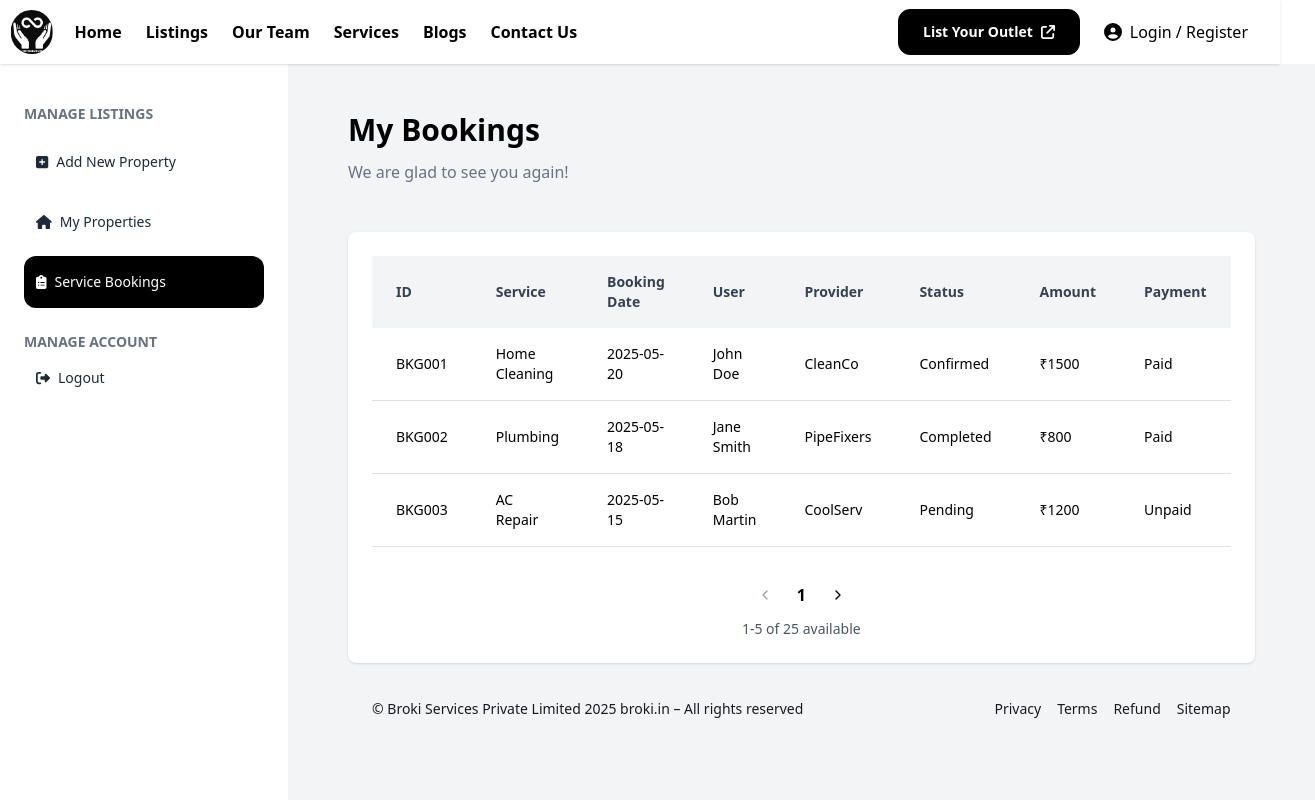
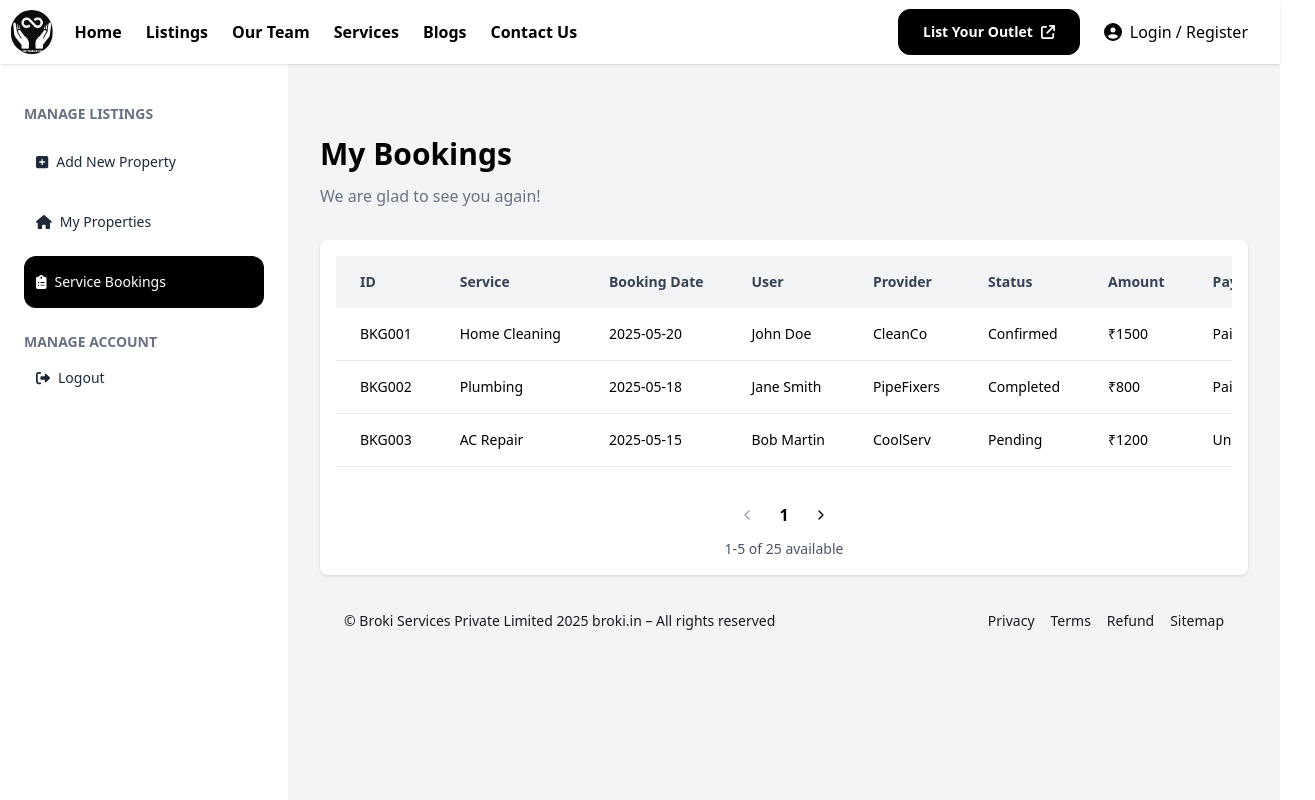
Before and after one commit to javedjd13/Broki-clone-ui, a React (Vite) app: page /bookings in a window 1280 px wide. Shown: the top 800 px of the page, 1315 px wide, since content can reach past the window. Built offline with nearby package versions, Linux system fonts and the light colour scheme.

Commit message:
dashboard update

```diff
--- a/src/components/ServicesPage/ServicesOverview.jsx
+++ b/src/components/ServicesPage/ServicesOverview.jsx
@@ -70,7 +70,7 @@ const ServiceOverview = ({ serviceData }) => {
               <div
                 key={index}
                 className={`border rounded-xl p-4 transition-all duration-300  ${
-                  isOpen ? "bg-[#26c4a0] border-[#26c4a0]" : "bg-white"
+                  isOpen ? "bg-[#e6f9f4] border-[#26c4a0]" : "bg-white"
                 }`}
               >
                 <button
--- a/src/components/ServicesPage/ServicesSidebar.jsx
+++ b/src/components/ServicesPage/ServicesSidebar.jsx
@@ -35,7 +35,7 @@ const ServiceAddOnSidebar = ({
               onClick={() => toggleAddOn(addon)}
               className={`px-4 py-1 rounded-lg text-white cursor-pointer ${
                 isSelected
-                  ? "bg-red-500 hover:bg-red-600"
+                  ? "bg-[#ff6b6b]"
                   : "bg-[#26c4a0] hover:bg-[#1aa68c] transition-colors duration-200"
               }`}
             >
--- a/src/pages/Services.jsx
+++ b/src/pages/Services.jsx
@@ -114,7 +114,7 @@ const Services = () => {
         {paginatedCards.map((card) => (
           <div
             key={card.serviceId}
-            className={`bg-white shadow-md rounded-xl overflow-hidden ${
+            className={`bg-white shadow-md rounded-xl overflow-hidden cursor-pointer hover:shadow-lg transition-shadow duration-300 ${
               view === "list" ? "flex" : "flex flex-col"
             }`}
           >
--- a/src/pages/dashboard/MyBookings.jsx
+++ b/src/pages/dashboard/MyBookings.jsx
@@ -15,19 +15,21 @@ export default function MyBookings() {
   const pageSize = 5;
   const totalPages = Math.ceil(totalItems / pageSize);
   const [currentPage, setCurrentPage] = useState(1);
+
   return (
-    <div className="flex">
-      <div className="">
+    <div className="flex w-full">
       <Sidebar onLogout={handleLogout} />
-      </div>
-      <div className="flex-1 px-4 md:px-15 bg-gray-100 min-h-screen">
-        <div className="py-12">
-          <h1 className="text-3xl font-bold mb-3">My Bookings</h1>
+
+      <div className="flex-1 px-4 md:px-8 bg-gray-100 min-h-screen overflow-x-hidden">
+        <div className="py-8">
+          <h1 className="text-3xl font-bold mb-3 mt-10">My Bookings</h1>
           <p className="text-gray-500">We are glad to see you again!</p>
         </div>
-        <div className="bg-white rounded-lg shadow p-6">
+
+        <div className="bg-white rounded-lg shadow p-4">
           <div className="overflow-x-auto">
-            <table className="min-w-full table-auto text-sm">
+            <div className="min-w-[900px]">
+              <table className="w-full text-sm">
                 <thead className="bg-gray-100 text-gray-700 font-semibold">
                   <tr>
                     {[
@@ -40,7 +42,10 @@ export default function MyBookings() {
                       "Amount",
                       "Payment",
                     ].map((col) => (
-                    <th key={col} className="text-left px-6 py-4">
+                      <th
+                        key={col}
+                        className="text-left px-6 py-4 whitespace-nowrap"
+                      >
                         {col}
                       </th>
                     ))}
@@ -49,27 +54,48 @@ export default function MyBookings() {
                 <tbody>
                   {bookings.length === 0 ? (
                     <tr>
-                    <td colSpan="8" className="text-left text-gray-600 py-8">
-                      You have no booking with us yet.
+                      <td
+                        colSpan="8"
+                        className="text-center text-gray-600 py-8"
+                      >
+                        You have no bookings yet.
                       </td>
                     </tr>
                   ) : (
                     bookings.map((booking, idx) => (
-                    <tr key={idx} className="border-b border-[#dee2e6]">
-                      <td className="px-6 py-4">{booking.id}</td>
-                      <td className="px-6 py-4">{booking.service}</td>
-                      <td className="px-6 py-4">{booking.date}</td>
-                      <td className="px-6 py-4">{booking.user}</td>
-                      <td className="px-6 py-4">{booking.provider}</td>
-                      <td className="px-6 py-4">{booking.status}</td>
-                      <td className="px-6 py-4">{booking.amount}</td>
-                      <td className="px-6 py-4">{booking.payment}</td>
+                      <tr key={idx} className="border-b border-gray-200">
+                        <td className="px-6 py-4 whitespace-nowrap">
+                          {booking.id}
+                        </td>
+                        <td className="px-6 py-4 whitespace-nowrap">
+                          {booking.service}
+                        </td>
+                        <td className="px-6 py-4 whitespace-nowrap">
+                          {booking.date}
+                        </td>
+                        <td className="px-6 py-4 whitespace-nowrap">
+                          {booking.user}
+                        </td>
+                        <td className="px-6 py-4 whitespace-nowrap">
+                          {booking.provider}
+                        </td>
+                        <td className="px-6 py-4 whitespace-nowrap">
+                          {booking.status}
+                        </td>
+                        <td className="px-6 py-4 whitespace-nowrap">
+                          {booking.amount}
+                        </td>
+                        <td className="px-6 py-4 whitespace-nowrap">
+                          {booking.payment}
+                        </td>
                       </tr>
                     ))
                   )}
                 </tbody>
               </table>
             </div>
+          </div>
+
           <Pagination
             currentPage={currentPage}
             totalPages={totalPages}
@@ -78,6 +104,7 @@ export default function MyBookings() {
             onPageChange={setCurrentPage}
           />
         </div>
+
         <ServicesFooter />
       </div>
     </div>
--- a/src/pages/dashboard/MyProperties.jsx
+++ b/src/pages/dashboard/MyProperties.jsx
@@ -10,51 +10,58 @@ export default function MyProperties() {
   const handleLogout = () => {
     console.log("Logging out...");
   };
+
   const totalItems = 25;
   const pageSize = 5;
   const totalPages = Math.ceil(totalItems / pageSize);
   const [currentPage, setCurrentPage] = useState(1);
 
   return (
-    <div className="flex">
-      <div className="">
+    <div className="flex w-full overflow-hidden ">
       <Sidebar onLogout={handleLogout} />
-      </div>
-      <div className="flex-1 px-4 md:px-15 bg-gray-100 min-h-screen">
-        <div className="py-12">
-          <h1 className="text-3xl font-bold mb-3">My Properties</h1>
+
+      <div className="flex-1 bg-gray-100 min-h-screen px-4 md:px-15 overflow-x-hidden">
+        <div className="py-12 mt-10">
+          <h1 className="text-3xl font-bold mb-3 ">My Properties</h1>
           <p className="text-gray-500">We are glad to see you again!</p>
         </div>
 
-        <div className=" bg-[#ffff] shadow rounded-lg p-6">
-          <div className=" rounded-lg overflow-x-auto">
+        <div className="bg-white rounded-lg shadow p-4 md:p-6">
+          {/* ✅ Only this scrolls horizontally */}
+          <div className="w-full overflow-x-auto">
+            <div className="min-w-[00px]">
               <table className="w-full table-auto text-sm">
                 <thead className="bg-gray-100 text-gray-700 font-semibold">
                   <tr>
-                  <th className="text-left px-6 py-4 min-w-[200px]">
-                    Listing Details
-                  </th>
-                  <th className="text-left px-6 py-4 min-w-[150px]">
-                    Property For
-                  </th>
-                  <th className="text-left px-6 py-4 min-w-[150px]">Status</th>
-                  <th className="text-left px-6 py-4 min-w-[150px]">Action</th>
+                    <th className="text-left px-6 py-4">Listing Details</th>
+                    <th className="text-left px-6 py-4">Property For</th>
+                    <th className="text-left px-6 py-4">Status</th>
+                    <th className="text-left px-6 py-4">Action</th>
                   </tr>
                 </thead>
                 <tbody>
                   {properties.length === 0 ? (
                     <tr>
-                    <td colSpan="4" className="text-gray-600 py-6">
+                      <td
+                        colSpan="8"
+                        className="text-center text-gray-600 py-8"
+                      >
                         No properties listed.
                       </td>
                     </tr>
                   ) : (
                     properties.map((property, idx) => (
-                    <tr key={idx} className="border-b border-[#dee2e6]">
-                      <td className="px-6 py-4">{property.details}</td>
-                      <td className="px-6 py-4">{property.for}</td>
-                      <td className="px-6 py-4">{property.status}</td>
-                      <td className="px-6 py-4">
+                      <tr key={idx} className="border-b border-gray-200">
+                        <td className="px-6 py-4 whitespace-nowrap">
+                          {property.details}
+                        </td>
+                        <td className="px-6 py-4 whitespace-nowrap">
+                          {property.for}
+                        </td>
+                        <td className="px-6 py-4 whitespace-nowrap">
+                          {property.status}
+                        </td>
+                        <td className="px-6 py-4 whitespace-nowrap">
                           <button className="text-blue-600 hover:underline">
                             {property.action}
                           </button>
@@ -65,6 +72,8 @@ export default function MyProperties() {
                 </tbody>
               </table>
             </div>
+          </div>
+
           <Pagination
             currentPage={currentPage}
             totalPages={totalPages}
@@ -73,6 +82,7 @@ export default function MyProperties() {
             onPageChange={setCurrentPage}
           />
         </div>
+
         <ServicesFooter />
       </div>
     </div>
--- a/src/routes/Index.jsx
+++ b/src/routes/Index.jsx
@@ -49,10 +49,6 @@ const router = createBrowserRouter([
         path: "/blogs",
         element: <Blogs />,
       },
-      // {
-      //   path: "/blogs-posts-card/:blogId",
-      //   element: <Blogs />,
-      // },
       {
         path: "/contact-us",
         element: <ContactUs />,
```
Also changed, not shown: src/pages/ServicesBooking.jsx (+0 -14 lines). Lines whose indentation alone changed are shown as unchanged.
